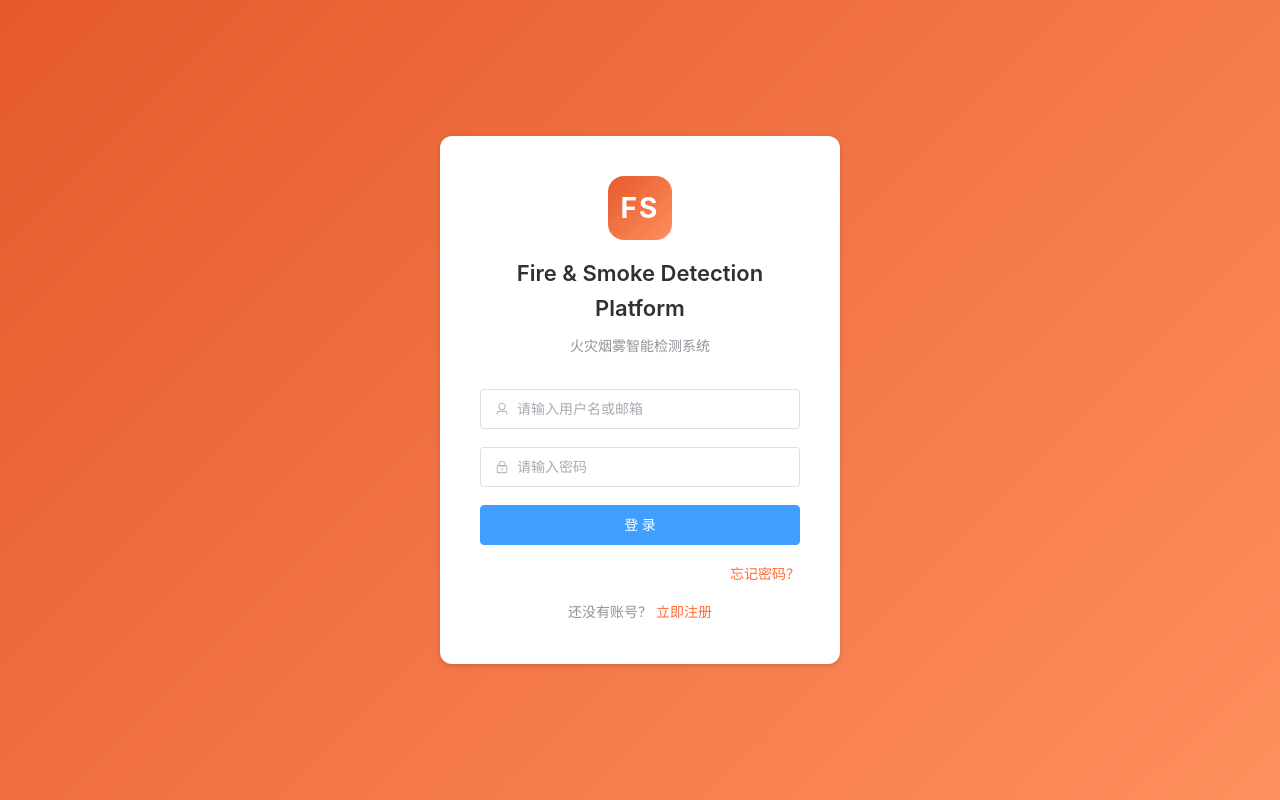
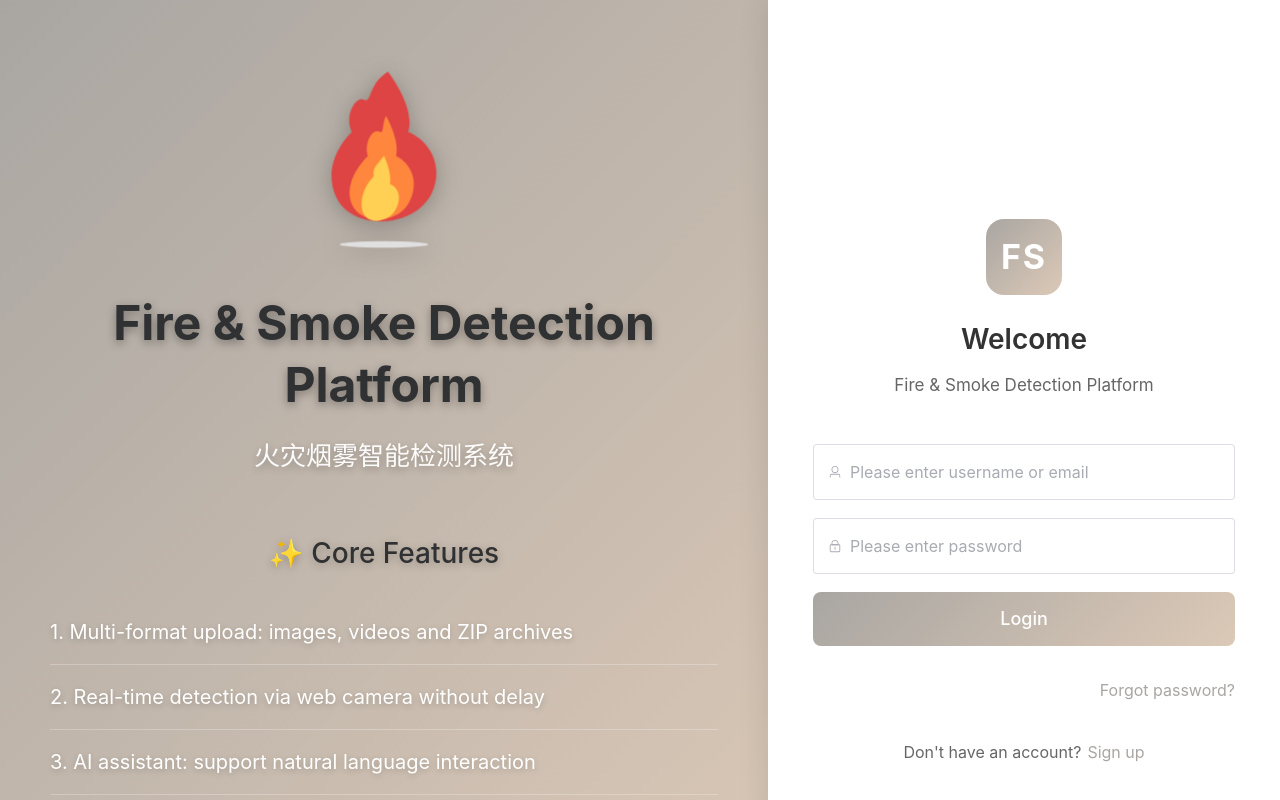
Before and after one commit to GUXIXILI/rsod_agent, a Vue app in the folder frontend/: page /login in a window 1280 px wide. Shown: the top 800 px of the page. Built offline with nearby package versions, Linux system fonts and the light colour scheme.

Commit message:
我只修改了登录和注册页面的样式。请检查一下修改后的效果。这种样式怎么样？

```diff
--- a/frontend/src/views/LoginPage.vue
+++ b/frontend/src/views/LoginPage.vue
@@ -1,17 +1,55 @@
 <template>
   <div class="login-page">
-    <!-- 登录卡片容器 -->
+    <div class="hero-section">
+      <div class="hero-content">
+        <div class="fire-wrapper" :style="{ width: 200 + 'px', height: 200 + 'px' }">
+          <svg
+            viewBox="0 0 500 500"
+            width="100%"
+            height="100%"
+            xmlns="http://www.w3.org/2000/svg"
+          >
+            <ellipse cx="250" cy="460" rx="110" ry="8" fill="#E0E0E0" />
+            <path
+              d="M260,30 C260,30 330,120 310,180 C360,200 400,260 370,330 C330,420 170,430 130,340 C100,270 140,210 170,180 C150,140 180,90 200,100 C220,110 210,60 260,30 Z"
+              fill="#DE4444"
+            />
+            <path
+              d="M255,140 C255,140 290,200 280,240 C320,260 340,310 310,360 C280,410 190,410 170,360 C150,310 190,260 210,240 C200,210 220,170 240,180 C250,185 245,160 255,140 Z"
+              fill="#FF873D"
+            />
+            <path
+              d="M250,240 C250,240 270,280 265,310 C290,320 295,350 275,380 C250,410 200,410 195,370 C190,330 215,300 225,290 C220,270 235,260 250,240 Z"
+              fill="#FFD053"
+            />
+          </svg>
+        </div>
+
+        <h1 class="hero-title">Fire & Smoke Detection Platform</h1>
+        <p class="hero-subtitle">火灾烟雾智能检测系统</p>
+
+        <div class="hero-features">
+          <h3 class="features-title">✨ Core Features</h3>
+          <ul class="features-list">
+            <li> 1.  Multi-format upload: images, videos and ZIP archives</li>
+            <li> 2.  Real-time detection via web camera without delay</li>
+            <li> 3.  AI assistant: support natural language interaction</li>
+            <li> 4.  Custom model: load your own YOLO .pt files</li>
+            <li> 5. Complete operation history & data statistics</li>
+          </ul>
+        </div>
+      </div>
+    </div>
+
     <div class="login-card">
-      <!-- Logo 区域 -->
       <div class="logo-area">
         <div class="logo-icon">
           <span class="logo-text">FS</span>
         </div>
-        <h2 class="logo-title">Fire & Smoke Detection Platform</h2>
-        <p class="logo-subtitle">火灾烟雾智能检测系统</p>
+        <h2 class="logo-title">Welcome</h2>
+        <p class="logo-subtitle">Fire & Smoke Detection Platform</p>
       </div>
 
-      <!-- 登录表单 -->
       <el-form
         ref="formRef"
         :model="formData"
@@ -19,37 +57,35 @@
         class="login-form"
         @submit.prevent
       >
-        <!-- 用户名/邮箱输入框（支持用户名或邮箱登录） -->
         <el-form-item prop="username">
           <el-input
             v-model="formData.username"
-            placeholder="请输入用户名或邮箱"
+            placeholder="Please enter username or email"
             :prefix-icon="User"
             size="large"
+            class="custom-input"
           />
         </el-form-item>
 
-        <!-- 密码输入框 -->
         <el-form-item prop="password">
           <el-input
             v-model="formData.password"
             type="password"
-            placeholder="请输入密码"
+            placeholder="Please enter password"
             :prefix-icon="Lock"
             size="large"
+            class="custom-input"
             @keyup.enter="handleLogin"
           />
         </el-form-item>
 
-        <!-- 登录错误提示（不区分账号或密码错误，保护隐私） -->
         <el-form-item v-if="loginError" class="error-message-item">
           <div class="login-error-message">
             <el-icon><Warning /></el-icon>
-            <span>账号或密码错误</span>
+            <span>Wrong username or password</span>
           </div>
         </el-form-item>
 
-        <!-- 登录按钮 -->
         <el-form-item>
           <el-button
             type="primary"
@@ -58,20 +94,18 @@
             class="submit-btn"
             @click="handleLogin"
           >
-            {{ loading ? '登录中...' : '登 录' }}
+            {{ loading ? 'Logging in...' : 'Login' }}
           </el-button>
         </el-form-item>
       </el-form>
 
-      <!-- 忘记密码链接 -->
       <div class="forgot-password-link">
-        <router-link to="/forgot-password" class="link-action">忘记密码？</router-link>
+        <router-link to="/forgot-password" class="link-action">Forgot password?</router-link>
       </div>
 
-      <!-- 底部注册链接 -->
       <div class="bottom-link">
-        <span class="link-text">还没有账号？</span>
-        <router-link to="/register" class="link-action">立即注册</router-link>
+        <span class="link-text">Don't have an account?</span>
+        <router-link to="/register" class="link-action">Sign up</router-link>
       </div>
     </div>
   </div>
@@ -88,63 +122,45 @@ const router = useRouter()
 const route = useRoute()
 const userStore = useUserStore()
 
-// 表单引用
 const formRef = ref(null)
-
-// 加载状态
 const loading = ref(false)
-
-// 登录错误提示状态
 const loginError = ref(false)
 
-// 表单数据
 const formData = reactive({
   username: '',
   password: ''
 })
 
-// 表单验证规则
 const formRules = {
   username: [
-    { required: true, message: '请输入用户名或邮箱', trigger: 'blur' }
+    { required: true, message: 'Please enter username or email', trigger: 'blur' }
   ],
   password: [
-    { required: true, message: '请输入密码', trigger: 'blur' },
-    { min: 6, message: '密码长度至少为 6 个字符', trigger: 'blur' }
+    { required: true, message: 'Please enter password', trigger: 'blur' },
+    { min: 6, message: 'Password must be at least 6 characters', trigger: 'blur' }
   ]
 }
 
-/**
- * 处理登录提交
- * @param {Event} event - 可选的事件对象，用于阻止默认表单提交
- */
 const handleLogin = async (event) => {
-  // 阻止默认表单提交行为，防止页面刷新
   if (event && typeof event.preventDefault === 'function') {
     event.preventDefault()
   }
 
-  // 清除之前的错误提示
   loginError.value = false
 
-  // 表单校验
   const valid = await formRef.value?.validate().catch(() => false)
   if (!valid) return
 
   loading.value = true
   try {
-    // 调用 userStore 的 login 方法
     await userStore.login({ ...formData })
+    ElMessage.success('Login successful')
 
-    ElMessage.success('登录成功')
-
-    // 优先跳转 redirect 参数，否则默认跳转 /chat
     const redirectPath = route.query.redirect || '/chat'
     router.push(redirectPath)
   } catch (error) {
-    // 显示账号或密码错误提示（不区分具体是账号还是密码错误）
     loginError.value = true
-    console.error('登录失败:', error)
+    console.error('Login failed:', error)
   } finally {
     loading.value = false
   }
@@ -152,41 +168,107 @@ const handleLogin = async (event) => {
 </script>
 
 <style scoped lang="scss">
-// 全屏渐变色背景
 .login-page {
+  display: flex;
+  align-items: stretch;
+  min-height: 100vh;
+  margin: 0;
+  padding: 0;
+}
+
+.hero-section {
+  width: 60%;
   display: flex;
   align-items: center;
   justify-content: center;
-  min-height: 100vh;
-  background: linear-gradient(135deg, $primary-dark, $primary-light);
+  /* Припыленный дымчатый градиент по указанным цветам */
+  background: linear-gradient(135deg, #a9a6a2, #dcc9b7);
+  color: #ffffff;
+  padding: 60px 50px;
+  position: relative;
+
+  .hero-content {
+    max-width: 700px;
+    text-align: center;
+    z-index: 1;
+
+    .fire-wrapper {
+      display: inline-block;
+      vertical-align: middle;
+      animation: flicker 3s ease-in-out infinite alternate;
+      margin-bottom: 32px;
+      filter: drop-shadow(0 4px 12px rgba(0, 0, 0, 0.25));
     }
 
-// 居中白色卡片
-.login-card {
-  width: 400px;
-  padding: 40px;
-  background-color: #fff;
-  border-radius: $border-radius-lg;
-  box-shadow: $box-shadow-base;
+    .hero-title {
+      font-size: 48px;
+      font-weight: 700;
+      margin: 0 0 18px;
+      line-height: 1.3;
+      text-shadow: 0 3px 10px rgba(0, 0, 0, 0.35);
     }
 
-// Logo 区域
+    .hero-subtitle {
+      font-size: 26px;
+      margin: 0 0 55px;
+      opacity: 0.95;
+      text-shadow: 0 3px 8px rgba(0, 0, 0, 0.3);
+    }
+
+    .features-title {
+      font-size: 28px;
+      margin: 0 0 24px;
+      text-shadow: 0 2px 8px rgba(0, 0, 0, 0.25);
+    }
+
+    .features-list {
+      list-style: none;
+      padding: 0;
+      margin: 0;
+      text-align: left;
+
+      li {
+        padding: 16px 0;
+        font-size: 20px;
+        border-bottom: 1px solid rgba(255, 255, 255, 0.25);
+        display: flex;
+        align-items: center;
+        text-shadow: 0 2px 6px rgba(0, 0, 0, 0.2);
+
+        &:last-child {
+          border-bottom: none;
+        }
+      }
+    }
+  }
+}
+
+.login-card {
+  width: 40%;
+  display: flex;
+  flex-direction: column;
+  justify-content: center;
+  padding: 50px 45px;
+  background-color: #fff;
+  box-shadow: -6px 0 24px rgba(0, 0, 0, 0.08);
+  position: relative;
+
   .logo-area {
     text-align: center;
-  margin-bottom: 32px;
+    margin-bottom: 45px;
 
     .logo-icon {
       display: inline-flex;
       align-items: center;
       justify-content: center;
-    width: 64px;
-    height: 64px;
-    margin-bottom: 16px;
-    background: linear-gradient(135deg, $primary-dark, $primary-light);
-    border-radius: 16px;
+      width: 76px;
+      height: 76px;
+      margin-bottom: 22px;
+      background: linear-gradient(135deg, #a9a6a2, #dcc9b7);
+      border-radius: 18px;
 
       .logo-text {
-      font-size: 28px;
+        font-size: 34px;
         font-weight: 700;
         color: #fff;
         letter-spacing: 2px;
@@ -194,62 +276,73 @@ const handleLogin = async (event) => {
     }
 
     .logo-title {
-    margin: 0 0 8px;
-    font-size: 22px;
+      margin: 0 0 10px;
+      font-size: 28px;
       font-weight: 600;
-    color: $text-primary;
+      color: #333;
     }
 
     .logo-subtitle {
       margin: 0;
-    font-size: 14px;
-    color: $text-secondary;
+      font-size: 17px;
+      color: #666;
     }
   }
 
-// 登录表单
   .login-form {
+    :deep(.custom-input .el-input__inner) {
+      height: 54px;
+      font-size: 16px;
+    }
+
     .submit-btn {
       width: 100%;
+      height: 54px;
+      background: linear-gradient(135deg, #a9a6a2, #dcc9b7);
+      border: none;
+      font-size: 18px;
+      border-radius: 8px;
+      color: #fff;
+
+      &:hover {
+        opacity: 0.92;
+      }
     }
 
-  // 错误提示项：去除默认下边距，避免额外间距
     .error-message-item {
-    margin-bottom: 8px;
+      margin-bottom: 12px;
 
       :deep(.el-form-item__content) {
         line-height: 1.5;
       }
     }
 
-  // 登录错误提示样式
     .login-error-message {
       display: flex;
       align-items: center;
       justify-content: center;
       width: 100%;
-    padding: 8px 12px;
-    color: $danger-color;
-    font-size: 14px;
-    background-color: rgba($danger-color, 0.08);
-    border: 1px solid rgba($danger-color, 0.2);
-    border-radius: $border-radius-md;
+      padding: 12px 14px;
+      color: #f44336;
+      font-size: 16px;
+      background-color: rgba(244, 67, 54, 0.08);
+      border: 1px solid rgba(244, 67, 54, 0.2);
+      border-radius: 8px;
 
       .el-icon {
         margin-right: 6px;
-      font-size: 16px;
+        font-size: 18px;
       }
     }
   }
 
-// 忘记密码链接
   .forgot-password-link {
     text-align: right;
-  margin-bottom: 8px;
-  font-size: 14px;
+    margin: 14px 0;
+    font-size: 16px;
 
     .link-action {
-    color: $primary-color;
+      color: #a9a6a2;
       text-decoration: none;
 
       &:hover {
@@ -258,24 +351,29 @@ const handleLogin = async (event) => {
     }
   }
 
-// 底部链接
   .bottom-link {
     text-align: center;
-  margin-top: 16px;
-  font-size: 14px;
+    margin-top: 22px;
+    font-size: 16px;
 
     .link-text {
-    color: $text-secondary;
+      color: #666;
     }
 
     .link-action {
-    color: $primary-color;
+      color: #a9a6a2;
       text-decoration: none;
-    margin-left: 4px;
+      margin-left: 6px;
 
       &:hover {
         text-decoration: underline;
       }
     }
   }
+}
+
+@keyframes flicker {
+  0% { transform: scale(1); }
+  100% { transform: scale(1.02); }
+}
 </style>
--- a/frontend/src/views/RegisterPage.vue
+++ b/frontend/src/views/RegisterPage.vue
@@ -1,8 +1,6 @@
 <template>
   <div class="register-page">
-    <!-- 注册卡片容器 -->
     <div class="register-card">
-      <!-- Logo 区域 -->
       <div class="logo-area">
         <div class="logo-icon">
           <span class="logo-text">FS</span>
@@ -11,7 +9,6 @@
         <p class="logo-subtitle">创建新账号，开启智能之旅</p>
       </div>
 
-      <!-- 注册表单 -->
       <el-form
         ref="formRef"
         :model="formData"
@@ -19,27 +16,33 @@
         class="register-form"
         @submit.prevent
       >
-        <!-- 用户名输入框 -->
+        <el-row :gutter="24">
+          <el-col :span="12">
             <el-form-item prop="username">
               <el-input
                 v-model="formData.username"
                 placeholder="请输入用户名"
                 :prefix-icon="User"
                 size="large"
+                class="custom-input"
               />
             </el-form-item>
-
-        <!-- 邮箱输入框 -->
+          </el-col>
+          <el-col :span="12">
             <el-form-item prop="email">
               <el-input
                 v-model="formData.email"
                 placeholder="请输入邮箱地址"
                 :prefix-icon="Message"
                 size="large"
+                class="custom-input"
               />
             </el-form-item>
+          </el-col>
+        </el-row>
 
-        <!-- 密码输入框 -->
+        <el-row :gutter="24">
+          <el-col :span="12">
             <el-form-item prop="password">
               <el-input
                 v-model="formData.password"
@@ -48,10 +51,11 @@
                 :prefix-icon="Lock"
                 size="large"
                 show-password
+                class="custom-input"
               />
             </el-form-item>
-
-        <!-- 确认密码输入框 -->
+          </el-col>
+          <el-col :span="12">
             <el-form-item prop="confirmPassword">
               <el-input
                 v-model="formData.confirmPassword"
@@ -60,10 +64,12 @@
                 :prefix-icon="Lock"
                 size="large"
                 show-password
+                class="custom-input"
               />
             </el-form-item>
+          </el-col>
+        </el-row>
 
-        <!-- 注册错误提示（由后端返回的业务错误，如用户名已存在等） -->
         <el-form-item v-if="registerError" class="error-message-item">
           <div class="register-error-message">
             <el-icon><Warning /></el-icon>
@@ -71,7 +77,6 @@
           </div>
         </el-form-item>
 
-        <!-- 注册按钮 -->
         <el-form-item>
           <el-button
             type="primary"
@@ -85,7 +90,6 @@
         </el-form-item>
       </el-form>
 
-      <!-- 底部登录链接 -->
       <div class="bottom-link">
         <span class="link-text">已有账号？</span>
         <router-link to="/login" class="link-action">返回登录</router-link>
@@ -102,19 +106,11 @@ import { User, Lock, Message, Warning } from '@element-plus/icons-vue'
 import { registerApi } from '@/api/auth'
 
 const router = useRouter()
-
-// 表单引用
 const formRef = ref(null)
-
-// 加载状态
 const loading = ref(false)
-
-// 注册错误提示状态
-// 与登录页保持一致，采用页面内静态提示而非 ElMessage，避免消息弹窗未渲染导致用户无感知
 const registerError = ref(false)
 const registerErrorMsg = ref('')
 
-// 表单数据
 const formData = reactive({
   username: '',
   email: '',
@@ -122,9 +118,6 @@ const formData = reactive({
   confirmPassword: ''
 })
 
-/**
- * 自定义校验：确认密码与密码一致
- */
 const validateConfirmPassword = (rule, value, callback) => {
   if (value === '') {
     callback(new Error('请再次输入密码'))
@@ -135,7 +128,6 @@ const validateConfirmPassword = (rule, value, callback) => {
   }
 }
 
-// 表单验证规则
 const formRules = {
   username: [
     { required: true, message: '请输入用户名', trigger: 'blur' },
@@ -154,21 +146,15 @@ const formRules = {
   ]
 }
 
-/**
- * 处理注册提交
- */
 const handleRegister = async () => {
-  // 每次提交前清空之前的后端错误提示
   registerError.value = false
   registerErrorMsg.value = ''
 
-  // 表单校验
   const valid = await formRef.value?.validate().catch(() => false)
   if (!valid) return
 
   loading.value = true
   try {
-    // 调用注册 API
     await registerApi({
       username: formData.username,
       email: formData.email,
@@ -178,9 +164,6 @@ const handleRegister = async () => {
     ElMessage.success('注册成功，请登录')
     router.push('/login')
   } catch (error) {
-    // 认证页面（/register）被 request.js 的响应拦截器排除在全局 ElMessage 之外，
-    // 因此页面层需要主动提取并展示错误信息，避免用户对失败状态无感知。
-    // 使用与登录页一致的页面内静态提示，比 ElMessage 更可靠，且不会泄露内部细节。
     const response = error?.response
     if (response?.data) {
       const detail = response.data?.detail || response.data?.message
@@ -189,7 +172,7 @@ const handleRegister = async () => {
       registerErrorMsg.value = '网络异常，请检查网络连接后重试'
     }
     registerError.value = true
-    console.error('注册失败:', error)
+    console.error('Register failed:', error)
   } finally {
     loading.value = false
   }
@@ -197,41 +180,39 @@ const handleRegister = async () => {
 </script>
 
 <style scoped lang="scss">
-// 全屏渐变色背景（与登录页一致）
 .register-page {
   display: flex;
   align-items: center;
   justify-content: center;
   min-height: 100vh;
-  background: linear-gradient(135deg, $primary-dark, $primary-light);
+  background: linear-gradient(135deg, #a9a6a2, #dcc9b7);
+  padding: 20px;
 }
 
-// 居中白色卡片
 .register-card {
-  width: 400px;
-  padding: 40px;
+  width: 720px;
+  padding: 50px 40px;
   background-color: #fff;
-  border-radius: $border-radius-lg;
-  box-shadow: $box-shadow-base;
+  border-radius: 16px;
+  box-shadow: 0 8px 32px rgba(0, 0, 0, 0.12);
 }
 
-// Logo 区域
 .logo-area {
   text-align: center;
-  margin-bottom: 32px;
+  margin-bottom: 40px;
 
   .logo-icon {
     display: inline-flex;
     align-items: center;
     justify-content: center;
-    width: 64px;
-    height: 64px;
-    margin-bottom: 16px;
-    background: linear-gradient(135deg, $primary-dark, $primary-light);
-    border-radius: 16px;
+    width: 76px;
+    height: 76px;
+    margin-bottom: 20px;
+    background: linear-gradient(135deg, #a9a6a2, #dcc9b7);
+    border-radius: 18px;
 
     .logo-text {
-      font-size: 28px;
+      font-size: 34px;
       font-weight: 700;
       color: #fff;
       letter-spacing: 2px;
@@ -239,68 +220,79 @@ const handleRegister = async () => {
   }
 
   .logo-title {
-    margin: 0 0 8px;
-    font-size: 22px;
+    margin: 0 0 10px;
+    font-size: 28px;
     font-weight: 600;
-    color: $text-primary;
+    color: #333;
   }
 
   .logo-subtitle {
     margin: 0;
-    font-size: 14px;
-    color: $text-secondary;
+    font-size: 18px;
+    color: #666;
   }
 }
 
-// 注册表单
 .register-form {
-  .submit-btn {
-    width: 100%;
+  :deep(.custom-input .el-input__inner) {
+    height: 54px;
+    font-size: 16px;
   }
 
-  // 错误提示项：去除默认下边距，避免额外间距
   .error-message-item {
-    margin-bottom: 8px;
+    margin-bottom: 12px;
 
     :deep(.el-form-item__content) {
       line-height: 1.5;
     }
   }
 
-  // 注册错误提示样式（与登录页保持一致）
   .register-error-message {
     display: flex;
     align-items: center;
     justify-content: center;
     width: 100%;
-    padding: 8px 12px;
-    color: $danger-color;
-    font-size: 14px;
-    background-color: rgba($danger-color, 0.08);
-    border: 1px solid rgba($danger-color, 0.2);
-    border-radius: $border-radius-md;
+    padding: 12px 14px;
+    color: #f44336;
+    font-size: 16px;
+    background-color: rgba(244, 67, 54, 0.08);
+    border: 1px solid rgba(244, 67, 54, 0.2);
+    border-radius: 8px;
 
     .el-icon {
       margin-right: 6px;
-      font-size: 16px;
+      font-size: 18px;
+    }
+  }
+
+  .submit-btn {
+    width: 100%;
+    height: 54px;
+    background: linear-gradient(135deg, #a9a6a2, #dcc9b7);
+    border: none;
+    font-size: 18px;
+    border-radius: 8px;
+    color: #fff;
+
+    &:hover {
+      opacity: 0.92;
     }
   }
 }
 
-// 底部链接
 .bottom-link {
   text-align: center;
-  margin-top: 16px;
-  font-size: 14px;
+  margin-top: 24px;
+  font-size: 16px;
 
   .link-text {
-    color: $text-secondary;
+    color: #666;
   }
 
   .link-action {
-    color: $primary-color;
+    color: #a9a6a2;
     text-decoration: none;
-    margin-left: 4px;
+    margin-left: 6px;
 
     &:hover {
       text-decoration: underline;
```
Lines whose indentation alone changed are shown as unchanged.
